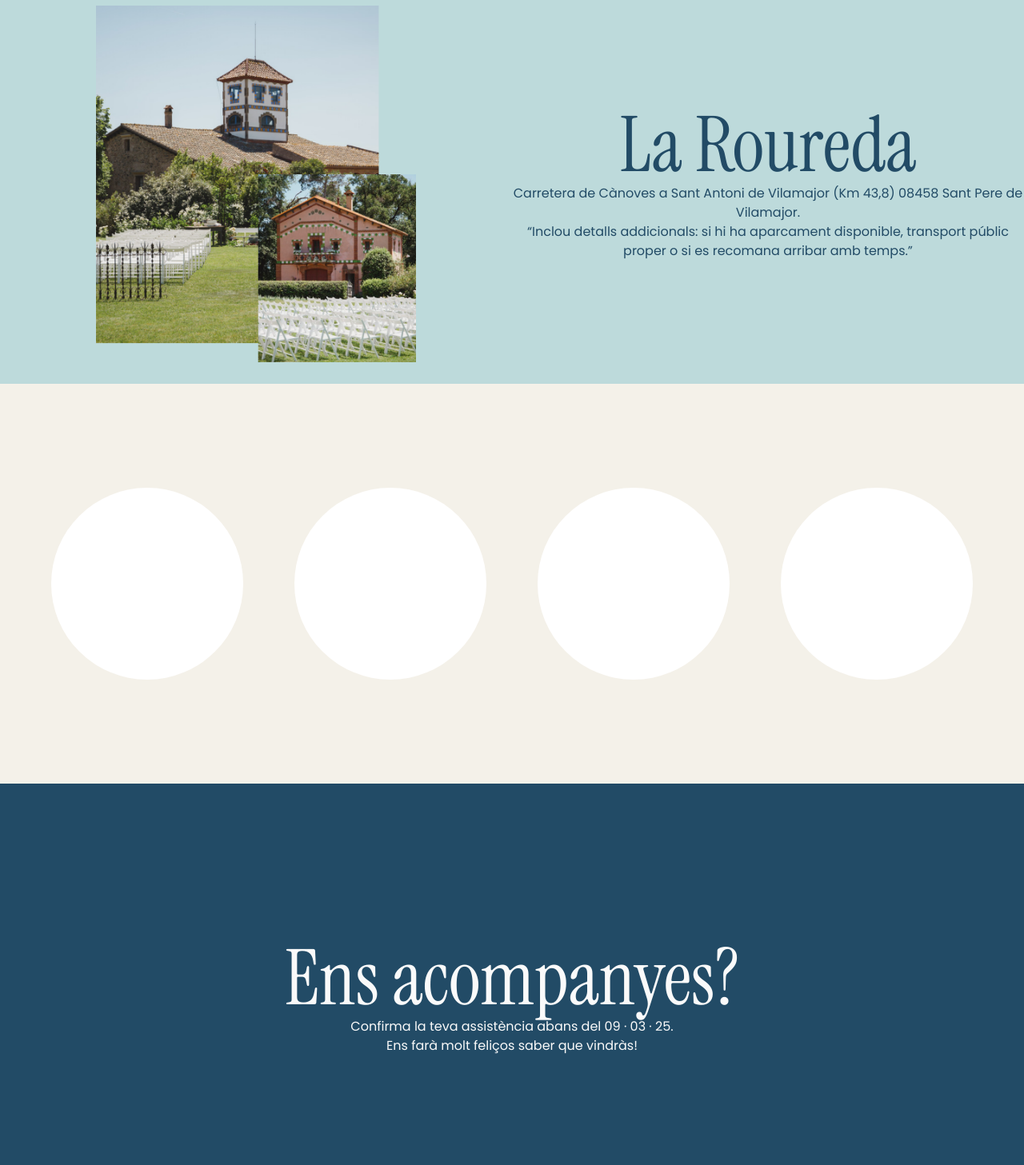
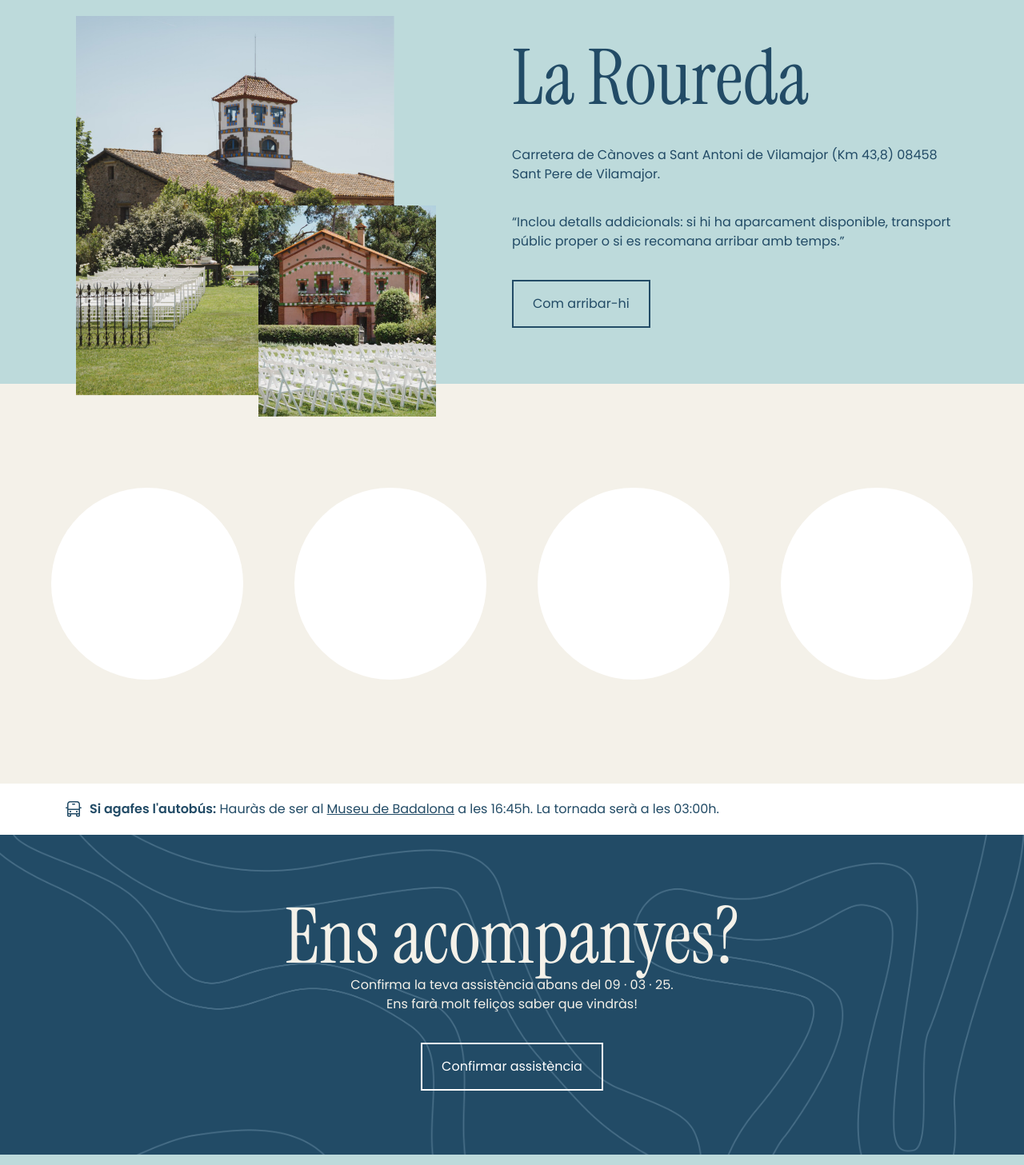
Before and after one commit to ccebrecos/xusanna, a React (Vite) app: page / in a window 1280 px wide. Shown: the part 1200-2657 px from the top of the page at 80% size. Built offline with nearby package versions, Linux system fonts and the light colour scheme.

Commit message:
feat: iterate landing
Co-authored-by: Marta JC <mjanercervera@gmail.com>

```diff
--- a/src/components/1_header/index.tsx
+++ b/src/components/1_header/index.tsx
@@ -1,14 +1,14 @@
 
 export default function Header() {
-
   return  (
-    <div className="bg-blau-fort instrument-serif-regular text-turquesa flex flex-row space-evenly h-[720px] items-center">
-      <div className="w-1/2 flex flex-col">
-        <div className="text-9xl">Anna & Xus</div>
-        <div className="poppins-regular text-base">Ens casem i volem compartir aquest dia tan especial
+    <div className="bg-blau-fort instrument-serif-regular text-turquesa flex md:flex-row flex-col space-evenly h-[720px] items-center">
+      <div className="md:w-1/2 flex flex-col md:pl-32 pl-10">
+        <div className="text-[220px] italic text-left">Anna</div>
+        <div className="text-[220px] mt-0 italic leading-[0.7] text-left">& Xus</div>
+        <div className="poppins-regular text-base mt-9 text-left">Ens casem i volem compartir aquest dia tan especial
         amb vosaltres. Uneix-te a la celebració del nostre casament el 21 de Juny del 2025 a La Roureda!</div>
       </div>
-      <div className="w-1/2 text-9xl"> FOTO </div>
+      <div className="md:w-1/2 text-9xl"> FOTO </div>
     </div>
   )
 }
--- a/src/components/3_roureda/index.tsx
+++ b/src/components/3_roureda/index.tsx
@@ -2,19 +2,29 @@ import mainImage from '../../assets/img/roureda.png'
 
 export default function Roureda() {
     return  (
-      <div className="bg-turquesa text-blau-fort instrument-serif-regular flex flex-row space-around h-[500px] items-center">
-        <div className="w-1/2 flex justify-center">
+      <div className="bg-turquesa text-blau-fort instrument-serif-regular flex md:flex-row flex-col h-[500px] space-around items-center">
+        <div className="md:w-1/2 flex justify-center">
           <img
             src={mainImage}
             alt="La Roureda main building with its distinctive tower and outdoor ceremony setup"
-            width={400}
+            width={450}
+            className="md:mt-20 mt-0"
           />
         </div>
-        <div className="w-1/2 flex flex-col">
-          <p className="text-8xl">La Roureda</p>
-          <p className="poppins-regular text-base">Carretera de Cànoves a Sant Antoni de Vilamajor (Km 43,8)
-          08458 Sant Pere de Vilamajor.</p>
-          <div className="poppins-regular text-base">“Inclou detalls addicionals: si hi ha aparcament disponible, transport públic proper o si es recomana arribar amb temps.”</div>
+        <div className="md:w-1/2 flex flex-col">
+          <p className="text-8xl text-left">La Roureda</p>
+          <p className="poppins-regular text-base text-left mt-9 mr-20">Carretera de Cànoves a Sant Antoni de Vilamajor (Km 43,8) 08458 Sant Pere de Vilamajor.</p>
+          <div className="poppins-regular text-base text-left mt-9 mr-20">“Inclou detalls addicionals: si hi ha aparcament disponible, transport públic proper o si es recomana arribar amb temps.”</div>
+          <a
+            href="https://maps.app.goo.gl/hD8ABPrCVDvnkq1f8"
+            target="_blank"
+            rel="noopener noreferrer"
+            className="mt-9 text-left"
+          >
+            <button className="text-blau-fort border-2 border-blau-fort poppins-regular px-6 py-4 hover:opacity-50 transition-opacity">
+              Com arribar-hi
+            </button>
+          </a>
         </div>
       </div>
     )
--- a/src/components/4_schedule/index.tsx
+++ b/src/components/4_schedule/index.tsx
@@ -1,10 +1,25 @@
+import busIcon from '../../assets/icons/bus.svg'
+
+function Bus() {
+  return (
+    <div className="bg-white text-left text-blau-fort poppins-regular flex flex-row mx-20 my-5">
+      <img src={busIcon} alt="Bus icon" className="w-6 mr-2" />
+      <p><strong className="font-semibold">Si agafes l'autobús:</strong> Hauràs de ser al <a href="https://maps.app.goo.gl/5RstZ3CzRAHcqsd99" target="_blank" rel="noopener noreferrer" className="underline">Museu de Badalona</a> a les 16:45h. La tornada serà a les 03:00h.</p>
+    </div>
+  )
+}
+
+
 export default function Schedule() {
   return (
+    <>
     <div className="bg-beige h-[500px] flex justify-evenly items-center">
       <div className="w-60 h-60 bg-white rounded-full"></div>
       <div className="w-60 h-60 bg-white rounded-full"></div>
       <div className="w-60 h-60 bg-white rounded-full"></div>
       <div className="w-60 h-60 bg-white rounded-full"></div>
     </div>
+    <Bus />
+    </>
   )
 }
--- a/src/components/5_confirm/index.tsx
+++ b/src/components/5_confirm/index.tsx
@@ -1,23 +1,44 @@
+import zucainaImg from '../../assets/img/zucaina.png';
 
 function Banner() {
-  return  (
+  return (
     <div className="h-20 bg-turquesa text-blau-fort">
-      <div className='flex flex-row instrument-serif-regular justify-between mx-4 md:mx-16 items-center h-full'>
+      <div className="flex flex-row instrument-serif-regular justify-between mx-4 md:mx-16 items-center h-full">
         <div className="text-6xl italic">Confirma la teva assitència abans del 09 · 03 · 25</div>
       </div>
     </div>
-)
+  );
 }
 
 export default function Confirm() {
   return (
     <>
-      <div className="bg-blau-fort text-blanc instrument-serif-regular h-[535px] flex flex-col justify-center items-center">
+      <div
+        className="bg-blau-fort text-beige instrument-serif-regular flex flex-col space-evenly items-center py-20"
+        style={{
+          backgroundImage: `url(${zucainaImg})`,
+          backgroundSize: 'cover',
+          backgroundPosition: 'center',
+          backgroundRepeat: 'no-repeat'
+        }}
+      >
         <div className="center text-8xl">Ens acompanyes?</div>
-        <div className="center text-base poppins-regular">Confirma la teva assistència abans del 09 · 03 · 25.</div>
-        <div className="center text-base poppins-regular">Ens farà molt feliços saber que vindràs!</div>
+        <div className="center text-base poppins-regular">
+          <p>Confirma la teva assistència abans del 09 · 03 · 25.</p>
+          <p>Ens farà molt feliços saber que vindràs!</p>
+        </div>
+        <a
+          href="https://forms.gle/ujKPfq3DndksVk9K8"
+          target="_blank"
+          rel="noopener noreferrer"
+          className="mt-9 text-left"
+        >
+          <button className="text-white border-2 border-white poppins-regular px-6 py-4 hover:opacity-50 transition-opacity">
+            Confirmar assistència
+          </button>
+        </a>
       </div>
       <Banner />
     </>
-  )
-  }
+  );
+}
--- a/src/components/7_footer/index.tsx
+++ b/src/components/7_footer/index.tsx
@@ -1,10 +1,10 @@
 export default function Footer() {
     return (
-        <div className="bg-blau text-blanc h-[500px] instrument-serif-regular flex flex-col justify-center">
-            <div className="center text-6xl italic">Gràcies per compartir aquest dia amb nosaltres. </div>
-            <div className="center text-6xl italic">Cada moment serà més especial perquè tu hi seràs.</div>
+        <div className="bg-blau text-blanc h-[500px] instrument-serif-italic flex flex-col justify-center">
+            <div className="center text-6xl"><p className="font-semibold">Gràcies per compartir aquest dia amb nosaltres. </p>
+            <p className="font-semibold">Cada moment serà més especial perquè tu hi seràs.</p></div>
             <br/>
-            <div className="center text-6xl italic">Us estimem, Anna i Xus.</div>
+            <div className="center text-6xl">Us estimem, Anna i Xus.</div>
 
         </div>
     )
--- a/src/index.css
+++ b/src/index.css
@@ -8,6 +8,12 @@
   font-style: normal;
 }
 
+.instrument-serif-italic {
+  font-family: "Instrument Serif", serif;
+  font-weight: 400;
+  font-style: italic;
+}
+
 .poppins-regular {
   font-family: "Poppins", serif;
   font-weight: 400;
```
Also changed, not shown: src/assets/icons/bus.svg (added), src/assets/img/zucaina.png (added).
